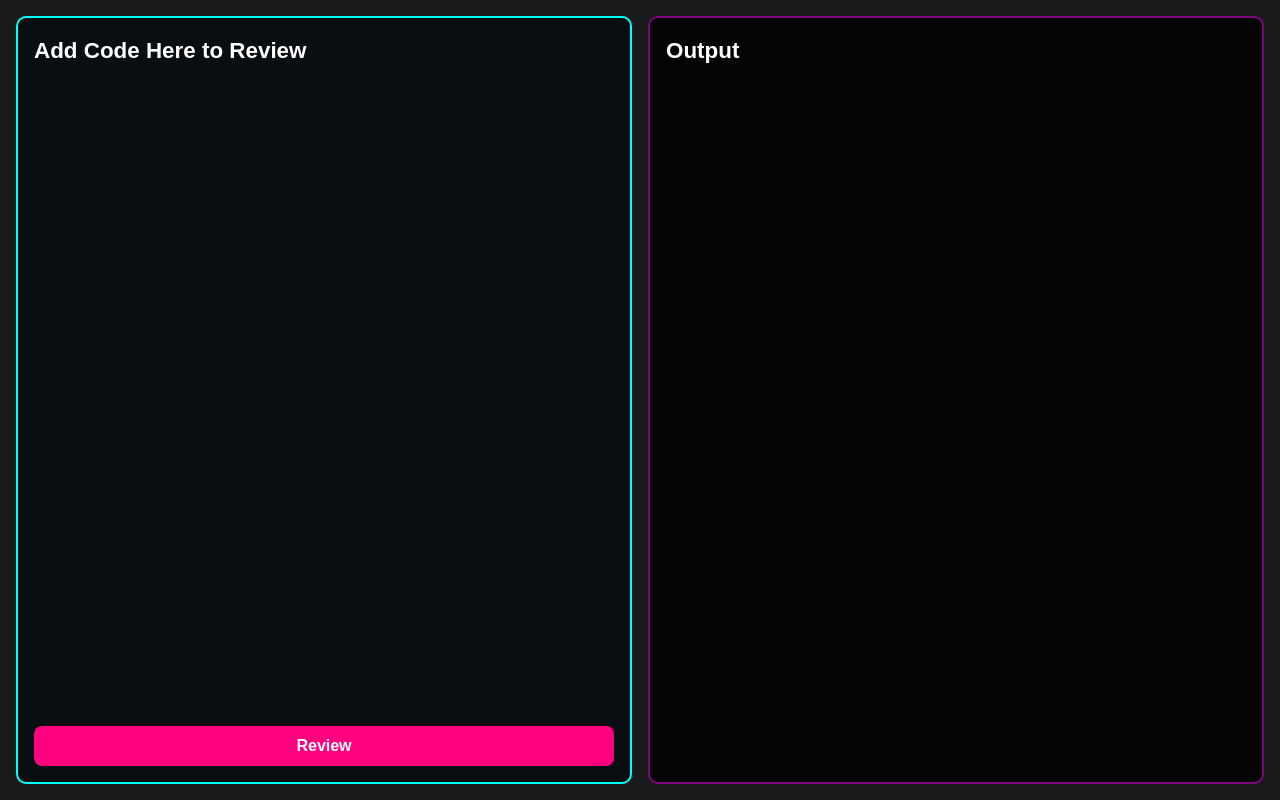
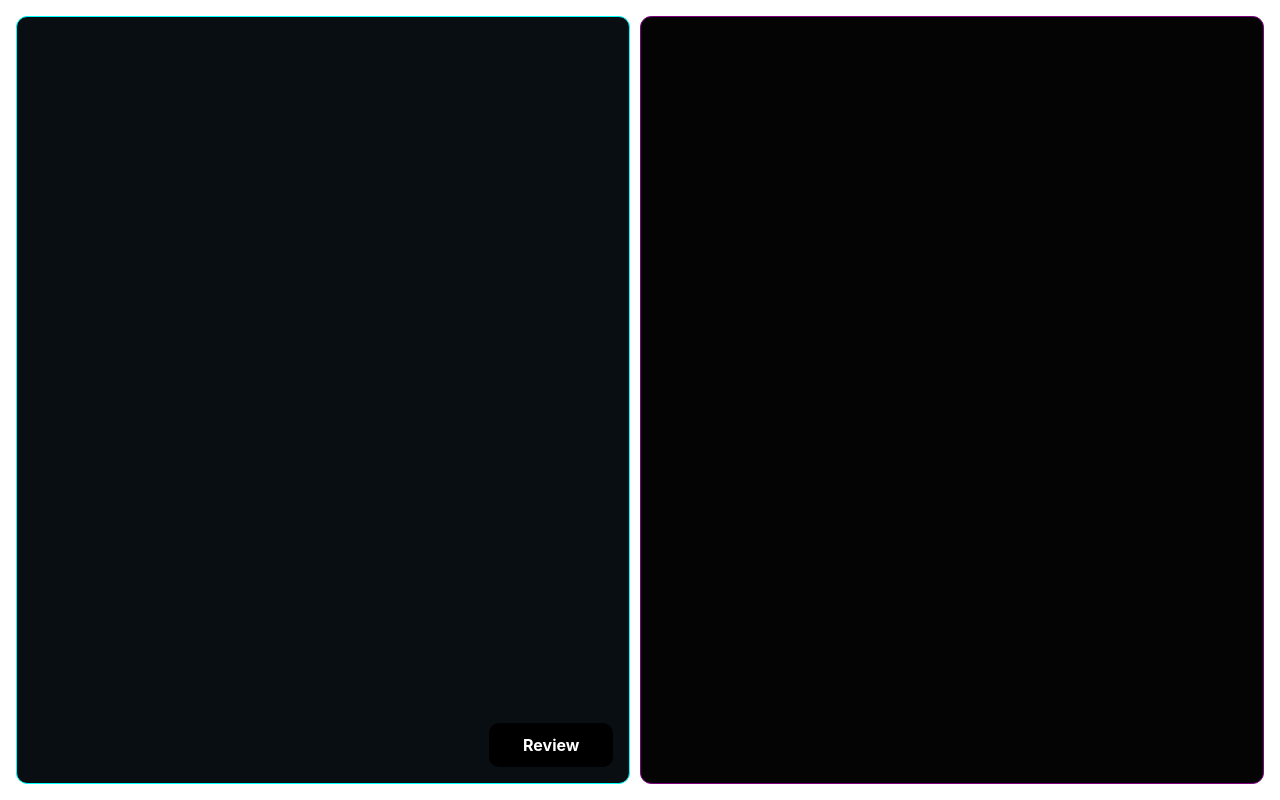
Before and after one commit to erru-2005/code-Reviewer, a React (Vite) app in the folder Frontend/: page / in a window 1280 px wide. Built offline with nearby package versions, Linux system fonts and the light colour scheme.

Commit message:
adding loading correctly

```diff
--- a/Frontend/src/App.css
+++ b/Frontend/src/App.css
@@ -1,4 +1,3 @@
-/* Reset */
 * {
   margin: 0;
   padding: 0;
@@ -8,137 +7,137 @@
 html, body, #root {
   height: 100%;
   width: 100%;
-  font-family: "Arial", sans-serif;
-  background-color: #1a1a1a;
-  color: white;
 }
 
-/* Layout - Responsive Design */
 main {
+  height: 100%;
+  width: 100%;
+  padding: 1rem;
   display: flex;
+  gap: 0.6rem;
   flex-wrap: wrap;
-  gap: 1rem;
-  padding: 1rem;
-  height: 100vh;
-  transition: all 0.3s ease-in-out;
 }
 
 /* Left and Right Panels */
-.left, .right {
+main .left,
+main .right {
   flex: 1;
-  min-height: 50vh;
-  border-radius: 10px;
-  padding: 1rem;
-  transition: all 0.3s ease-in-out;
-}
-
-/* Code Section */
-.left {
-  background-color: #090e13;
-  border: 2px solid aqua;
+  border-radius: 0.7rem;
+  background-color: rgb(100, 157, 207);
   display: flex;
   flex-direction: column;
   position: relative;
+  min-height: 50vh; /* Ensure both sections have enough height */
 }
 
-/* Output Section */
-.right {
+main .left {
+  background-color: #090e13;
+  border: 0.1rem solid aqua;
+  padding: 1rem;
+}
+
+main .right {
   background-color: #040404;
-  border: 2px solid purple;
+  border: 0.1rem solid purple;
+  padding: 1.3rem;
   overflow: auto;
 }
 
-/* Mobile Responsive - Stack Panels Vertically */
+/* Responsive Design - Move .right below .left in mobile */
 @media (max-width: 768px) {
   main {
     flex-direction: column;
   }
 
-  .left, .right {
+  main .left,
+  main .right {
     flex-basis: 100%;
-    min-height: 45vh;
+    min-height: 40vh;
   }
 }
 
-/* Titles */
+/* Panel Titles */
 .panel-title {
-  font-size: 1.4rem;
+  color: white;
+  font-size: 1.2rem;
   font-weight: bold;
   margin-bottom: 0.8rem;
 }
 
 /* Custom Scrollbar */
-.left .code::-webkit-scrollbar {
+main .left .code::-webkit-scrollbar {
   width: 6px;
 }
 
-.left .code::-webkit-scrollbar-track {
+main .left .code::-webkit-scrollbar-track {
   background: #090e13;
 }
 
-.left .code::-webkit-scrollbar-thumb {
+main .left .code::-webkit-scrollbar-thumb {
   background-color: #34495e;
   border-radius: 10px;
   border: 2px solid #090e13;
 }
 
-.left .code {
+main .left .code {
   scrollbar-width: thin;
   scrollbar-color: #34495e #090e13;
 }
 
 /* Button Styling */
 .btn {
-  margin-top: 10px;
+  position: absolute;
+  bottom: 1rem;
+  right: 1rem;
   cursor: pointer;
-  background-color: #ff007f;
-  padding: 0.7rem 1.5rem;
-  border-radius: 8px;
+  user-select: none;
+  display: inline-block;
+  background-color: black;
+  padding: 0.5rem 2rem;
+  border-radius: 10px;
   color: white;
   font-weight: bold;
   text-align: center;
   transition: all 0.3s ease-in-out;
-  border: none;
-  font-size: 1rem;
-  outline: none;
+  border: 2px solid transparent;
 }
 
-/* Button Effects */
+/* Hover and Click Effects */
 .btn:hover {
-  background-color: #e60073;
+  background-color: #222;
+  border-color: aqua;
 }
 
 .btn:active {
   transform: scale(0.95);
-  background-color: #cc0066;
+  background-color: rgb(20, 20, 20);
 }
 
 /* Code Editor */
-.left .code pre,
+main .left .code pre,
 .left .code {
   background-color: #090e13;
+  margin: 0;
+  padding: 0;
   width: 100%;
   height: 100%;
 }
 
-/* Remove Editor Border */
 textarea.npm__react-simple-code-editor__textarea {
   outline: none;
-  border: none;
 }
 
-/* Skeleton Loader */
+/* Dark Skeleton Loader */
 .skeleton-loader {
   width: 100%;
   height: 100%;
-  border-radius: 10px;
   background: linear-gradient(90deg, #2c2c2c 25%, #3b3b3b 50%, #2c2c2c 75%);
   background-size: 200% 100%;
-  animation: skeleton-loading 1.5s infinite ease-in-out;
+  animation: loading 1.5s infinite ease-in-out;
+  border-radius: 10px;
 }
 
-/* Skeleton Loading Animation */
-@keyframes skeleton-loading {
+@keyframes loading {
   0% {
     background-position: 200% 0;
   }
--- a/Frontend/src/App.jsx
+++ b/Frontend/src/App.jsx
@@ -5,27 +5,20 @@ import Editor from "react-simple-code-editor";
 import "./App.css";
 import axios from "axios";
 import Markdown from "react-markdown";
-import rehypeHighlights from "rehype-highlight";
+import rehypeHighlights from 'rehype-highlight';
 import "highlight.js/styles/github-dark.css";
 import ErrorBoundary from "./ErrorBoundary";
 
 function App() {
   const [code, setCode] = useState(``);
   const [review, setReview] = useState(``);
-  const [loading, setLoading] = useState(false);
 
   async function codeReview() {
-    setLoading(true);
-    try {
-      const resp = await axios.post(
-        "https://code-reviewer-z9xy.onrender.com/ai/get-response",
-        { code }
-      );
-      setReview(resp.data || "Something went wrong");
-    } catch (error) {
-      setReview("Error fetching review.");
-    } finally {
-      setLoading(false);
+    const resp = await axios.post("https://code-reviewer-z9xy.onrender.com/ai/get-response", {code});
+    if (!resp.data) {
+      setReview("Something went wrong");
+    } else {
+      setReview(resp.data);
     }
   }
 
@@ -36,9 +29,7 @@ function App() {
   return (
     <>
       <main>
-        {/* Left Panel */}
         <div className="left">
-          <h2 className="panel-title">Add Code Here to Review</h2>
           <div className="code">
             <Editor
               value={code}
@@ -46,28 +37,22 @@ function App() {
               highlight={(code) =>
                 prism.highlight(code, prism.languages.javascript, "javascript")
               }
-              padding={10}
+              padding={6}
               style={{
                 overflow: "auto",
                 width: "100%",
                 height: "100%",
+
               }}
             />
           </div>
-          <button className="btn" onClick={codeReview}>
+          <div className="btn" onClick={codeReview}>
             Review
-          </button>
+          </div>
         </div>
-
-        {/* Right Panel */}
         <div className="right">
-          <h2 className="panel-title">Output</h2>
           <ErrorBoundary>
-            {loading ? (
-              <div className="skeleton-loader"></div>
-            ) : (
-              <Markdown rehypePlugins={[rehypeHighlights]}>{review}</Markdown>
-            )}
+            <Markdown rehypePlugins={[rehypeHighlights]}>{review}</Markdown>
           </ErrorBoundary>
         </div>
       </main>
```
